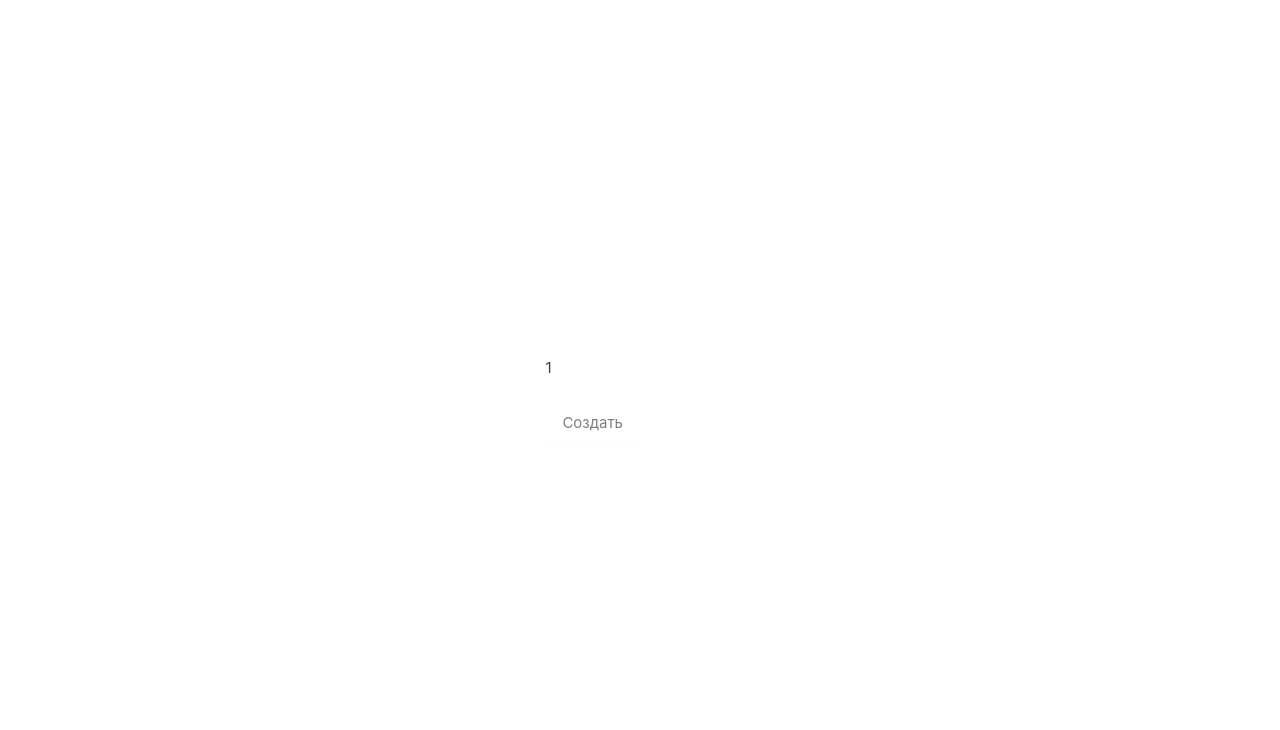
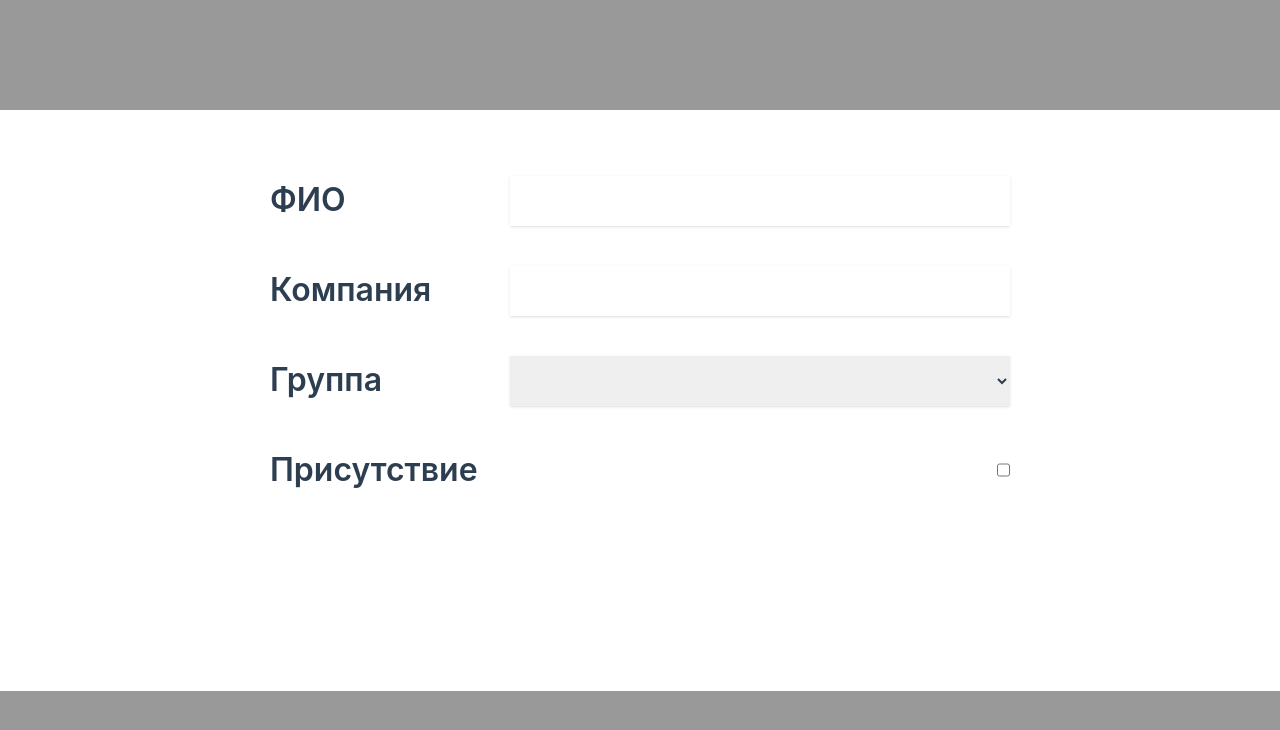
Before and after one commit to AndreyGudin/vue-amocrm, a Vue app: page / in a window 1280 px wide. Shown: the top 730 px of the page. Built offline with nearby package versions, Linux system fonts and the light colour scheme.

Commit message:
feat: add VisitorModel, custom label, input, select

```diff
--- a/src/App.vue
+++ b/src/App.vue
@@ -1,6 +1,7 @@
 <script setup lang="ts">
 import CustomButton from "@/components/CustomButton.vue";
 import CustomList from "@/components/CustomList.vue";
+import VisitorModal from "./components/VisitorModal.vue";
 </script>
 
 <template>
@@ -8,6 +9,7 @@ import CustomList from "@/components/CustomList.vue";
     <div class="flex flex-col gap-6">
       <CustomList />
       <CustomButton name="Создать" />
+      <VisitorModal />
     </div>
   </main>
 </template>
--- /dev/null
+++ b/src/components/CompanySelect.vue
@@ -0,0 +1,14 @@
+<script setup lang="ts">
+import { defineModel } from "vue";
+const items = ["ООО Рога и Копыта", "АО АО", "ООО Моя оборона"];
+const model = defineModel();
+</script>
+
+<template>
+  <select class="w-[500px] h-[50px] shadow" v-model="model">
+    <option disabled selected>Выбрать</option>
+    <option :value="item" :key="item" v-for="item in items">
+      {{ item }}
+    </option>
+  </select>
+</template>
--- /dev/null
+++ b/src/components/CustomLabel.vue
@@ -0,0 +1,12 @@
+<script setup lang="ts">
+defineProps<{
+  text: string;
+  for?: string;
+}>();
+</script>
+
+<template>
+  <label class="text-[32px] font-semibold" :for="for">
+    {{ text }}
+  </label>
+</template>
--- /dev/null
+++ b/src/components/TextInput.vue
@@ -0,0 +1,19 @@
+<script setup lang="ts">
+import { defineModel } from "vue";
+
+defineProps<{
+  id?: string;
+  placeHolder?: string;
+}>();
+const model = defineModel();
+</script>
+
+<template>
+  <input
+    class="w-[500px] h-[50px] shadow"
+    type="text"
+    :id="id"
+    :placeholder="placeHolder"
+    v-model="model"
+  />
+</template>
--- /dev/null
+++ b/src/components/VisitorModal.vue
@@ -0,0 +1,39 @@
+<script setup lang="ts">
+import { ref } from "vue";
+import CompanySelect from "./CompanySelect.vue";
+import CustomLabel from "./CustomLabel.vue";
+import TextInput from "./TextInput.vue";
+
+const name = ref("");
+const company = ref("");
+const group = ref("");
+const online = ref(false);
+</script>
+
+<template>
+  <div
+    class="w-screen h-full absolute top-0 left-0 bg-black/40 flex justify-center items-center"
+  >
+    <div
+      class="w-[1460px] h-[581px] bg-white flex flex-col gap-[40px] py-[66px] px-[270px]"
+    >
+      <div class="flex w-full justify-between">
+        <CustomLabel for="name" text="ФИО" />
+        <TextInput id="name" v-model="name" />
+      </div>
+      <div class="flex w-full justify-between">
+        <CustomLabel for="company" text="Компания" />
+        <TextInput id="company" v-model="company" />
+      </div>
+      <div class="flex w-full justify-between">
+        <CustomLabel for="group" text="Группа" />
+        <CompanySelect v-model="group" />
+        {{ group }}
+      </div>
+      <div class="flex w-full justify-between">
+        <CustomLabel for="online" text="Присутствие" />
+        <input type="checkbox" id="online" v-model="online" />
+      </div>
+    </div>
+  </div>
+</template>
```
